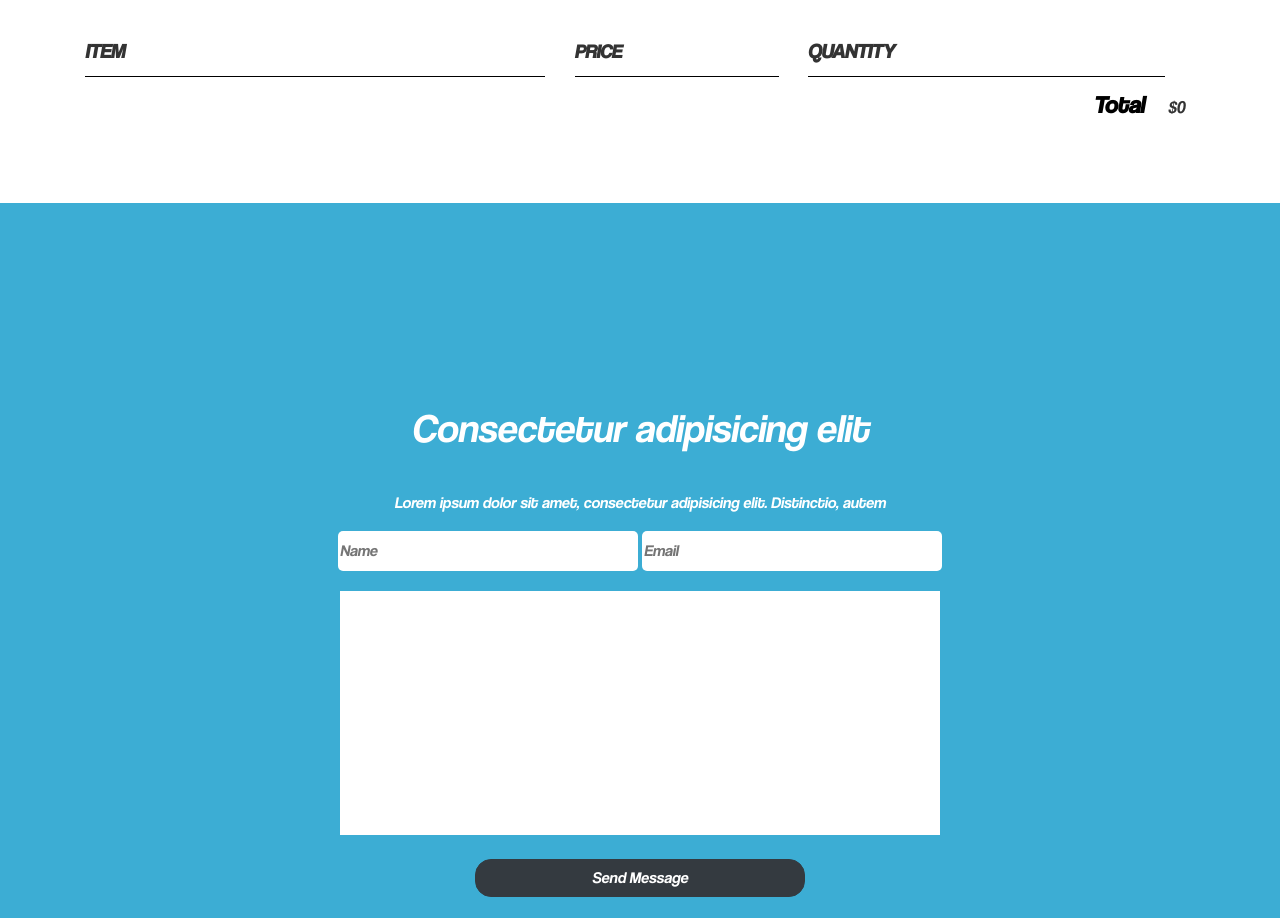
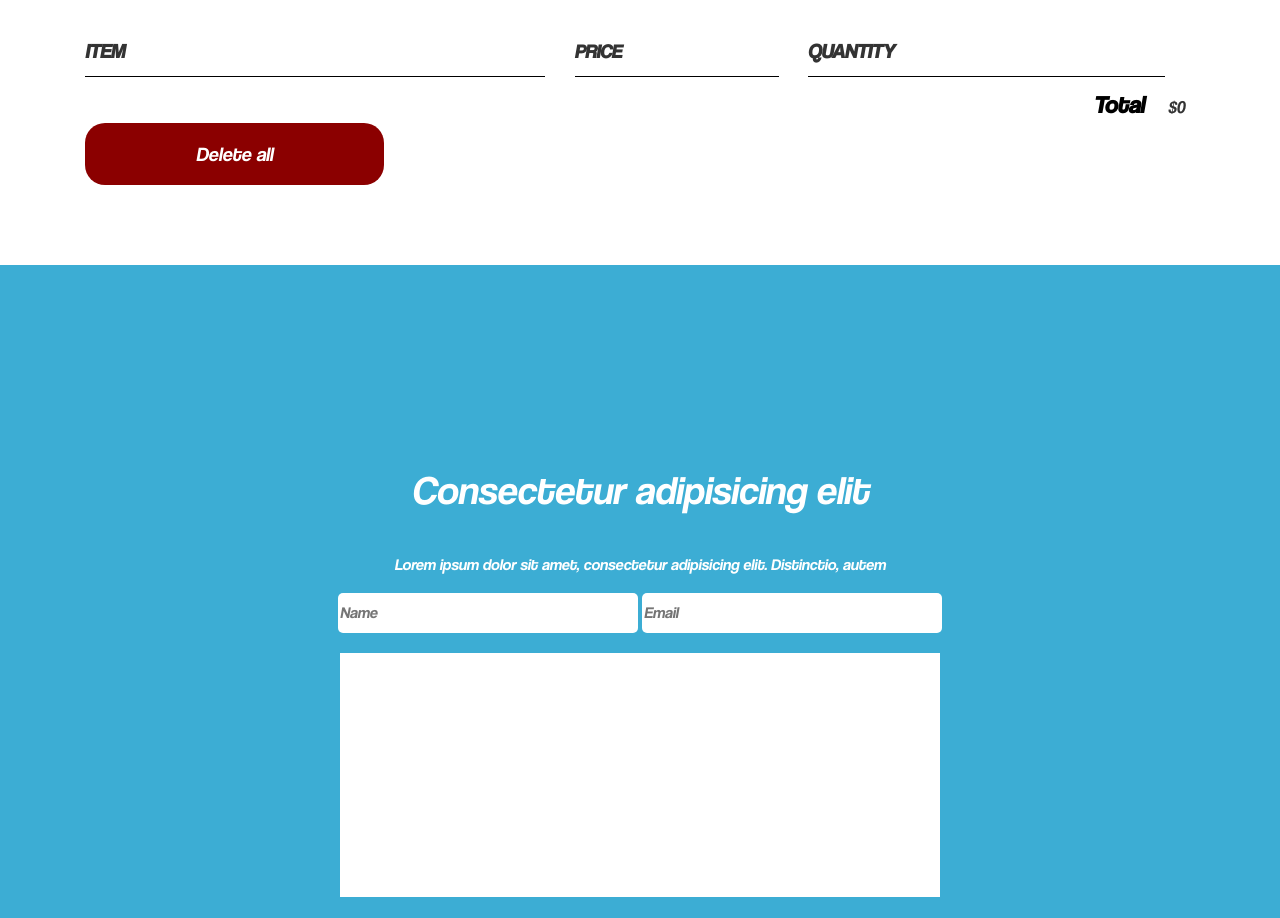
Before and after one commit to mahmoodi-majid/foods, a plain HTML site: page index.html in a window 1280 px wide. Shown: the part 2800-3718 px from the top of the page. Drawn offline with Linux system fonts and the light colour scheme.

Commit message:
add button delete All product

```diff
--- a/css/styale.css
+++ b/css/styale.css
@@ -441,6 +441,19 @@
     font-size: 1.2em;
     margin-right: 25px;
 }
+.delete-all-btn {
+    display: flex;
+    border-radius: 20px;
+    padding: 16px;
+    background: darkred;
+    color: white;
+    font-size: 20px;
+    width: 299px;
+    text-align: center;
+    align-items: center;
+    justify-content: center;
+    border: none;
+}
 
 @media screen and (max-width: 992px) {
   .content-menu h1 {
--- a/js/script.js
+++ b/js/script.js
@@ -121,6 +121,7 @@ function findProduct(ProductId) {
 
 function addUserBasketToCard(userBasketPrduct) {
   cartItems.innerHTML = "";
+
   userBasketPrduct.forEach(function (Product) {
 
 
@@ -160,10 +161,14 @@ function addUserBasketToCard(userBasketPrduct) {
       removeProductFromBasket(Product.id)
     });
 
+
+    ;
+
     cartItem.append(cartItemImage, cartItemTitle);
     cartQuantity.append(cartQuantityInput, btnDanger);
     cartRow.append(cartItem, cartPrice, cartQuantity);
     cartItems.append(cartRow);
+
   });
 }
 
@@ -189,3 +194,16 @@ function productPrice(userBasketPrice) {
   })
   cartTotalPrice.innerHTML = lastPrice
 }
+
+(function deleteAllProduct() {
+  let btnDeletePrice = $.createElement("button")
+  btnDeletePrice.addEventListener("click" , removerAllProuduct)
+  btnDeletePrice.innerHTML = "Delete all"
+  btnDeletePrice.classList = 'delete-all-btn'
+  cartTotalPrice.insertAdjacentElement("afterend" , btnDeletePrice )
+})()
+
+function removerAllProuduct(){
+  userBasket = []
+  addUserBasketToCard(userBasket)
+}
```
